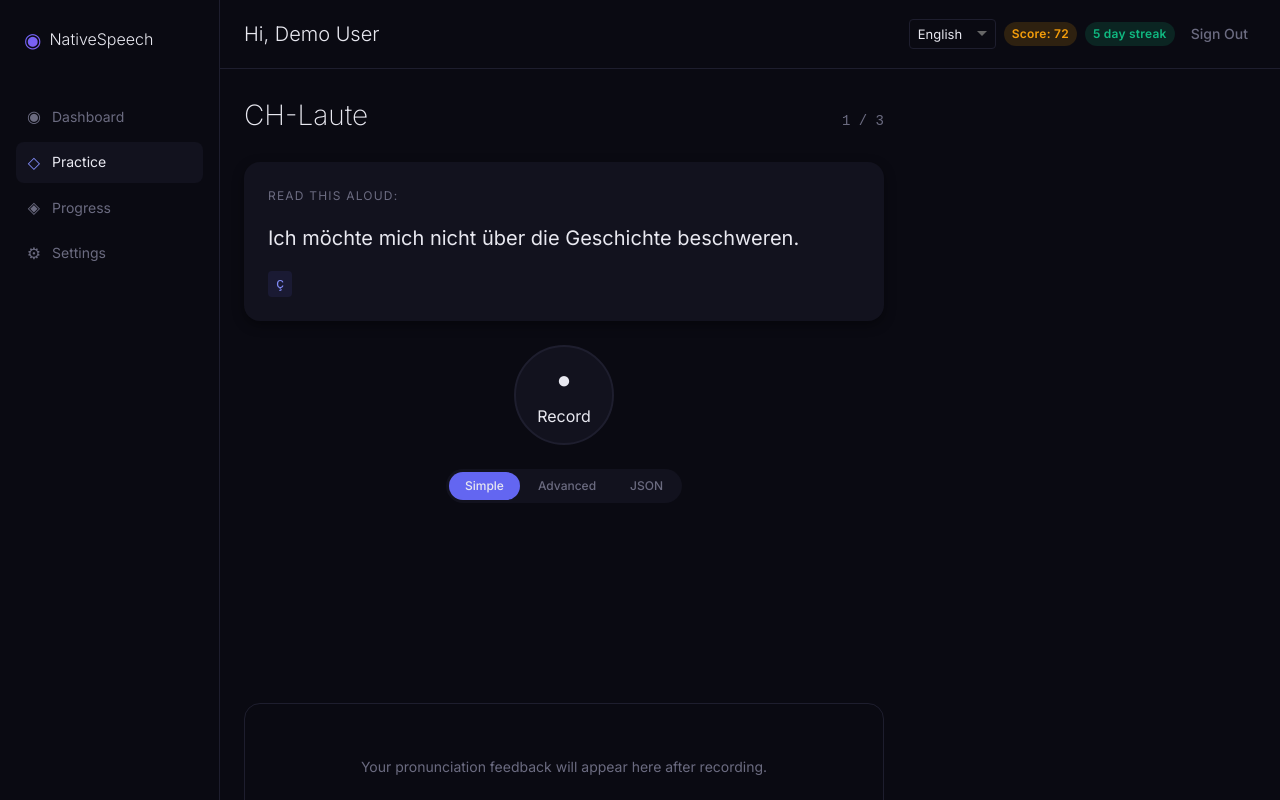
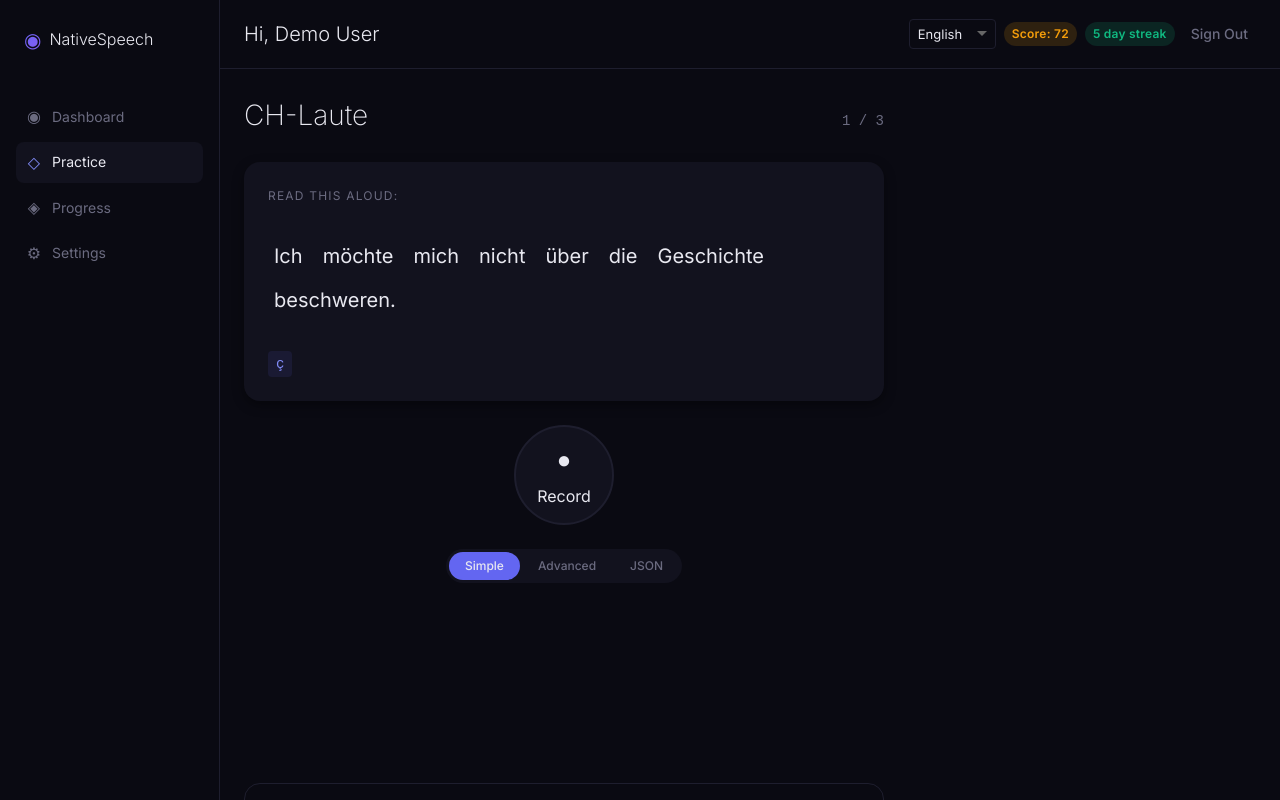
Before and after one commit to arieel-ost/native-speech, a Next.js app: page /en/practice/ch-sounds in a window 1280 px wide. Shown: the top 800 px of the page. Built offline with nearby package versions, Linux system fonts and the light colour scheme.

Commit message:
feat: integrate WordHighlight into drill session prompt display
Co-Authored-By: Claude Opus 4.6 <noreply@anthropic.com>

```diff
--- a/src/components/practice/DrillSession.tsx
+++ b/src/components/practice/DrillSession.tsx
@@ -8,6 +8,8 @@ import { WaveformVisualizer } from "./WaveformVisualizer";
 import { FeedbackDisplay } from "./FeedbackDisplay";
 import { SimplifiedFeedbackDisplay } from "./SimplifiedFeedbackDisplay";
 import { JsonFeedbackDisplay } from "./JsonFeedbackDisplay";
+import { WordHighlight } from "./WordHighlight";
+import type { WordScore } from "./WordHighlight";
 import { Link } from "@/i18n/navigation";
 import { addSession, getProfile, getLearnerId } from "@/lib/learner-store";
 import type { DrillSession as DrillSessionType } from "@/lib/mock-data";
@@ -25,6 +27,7 @@ interface CombinedFeedback {
   simple: Record<string, unknown>;
   detailed: Record<string, unknown>;
   textMatch: string;
+  wordScores?: WordScore[];
 }
 
 export function DrillSession({ drills, categoryName }: DrillSessionProps) {
@@ -262,7 +265,11 @@ export function DrillSession({ drills, categoryName }: DrillSessionProps) {
       <Card variant="elevated">
         <div className={styles.promptArea}>
           <p className={styles.instruction}>{t("readAloud")}</p>
-          <p className={styles.prompt}>{drill.prompt}</p>
+          <WordHighlight
+            prompt={drill.prompt}
+            wordScores={feedback?.wordScores}
+            isRecording={recordingState === "recording"}
+          />
           <div className={styles.phonemes}>
             {drill.targetPhonemes.map((p) => (
               <span key={p} className={styles.phoneme}>{p}</span>
```
